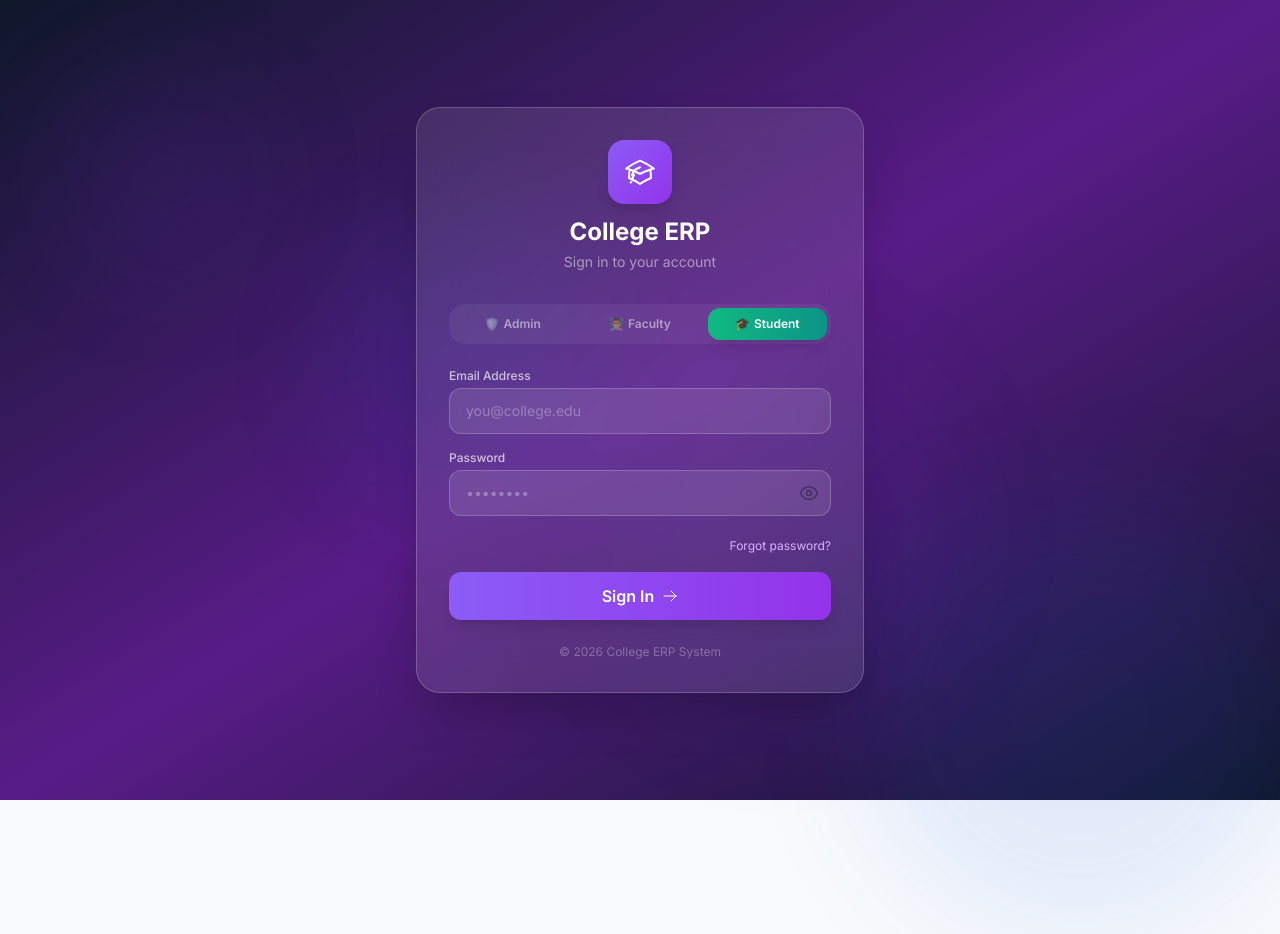
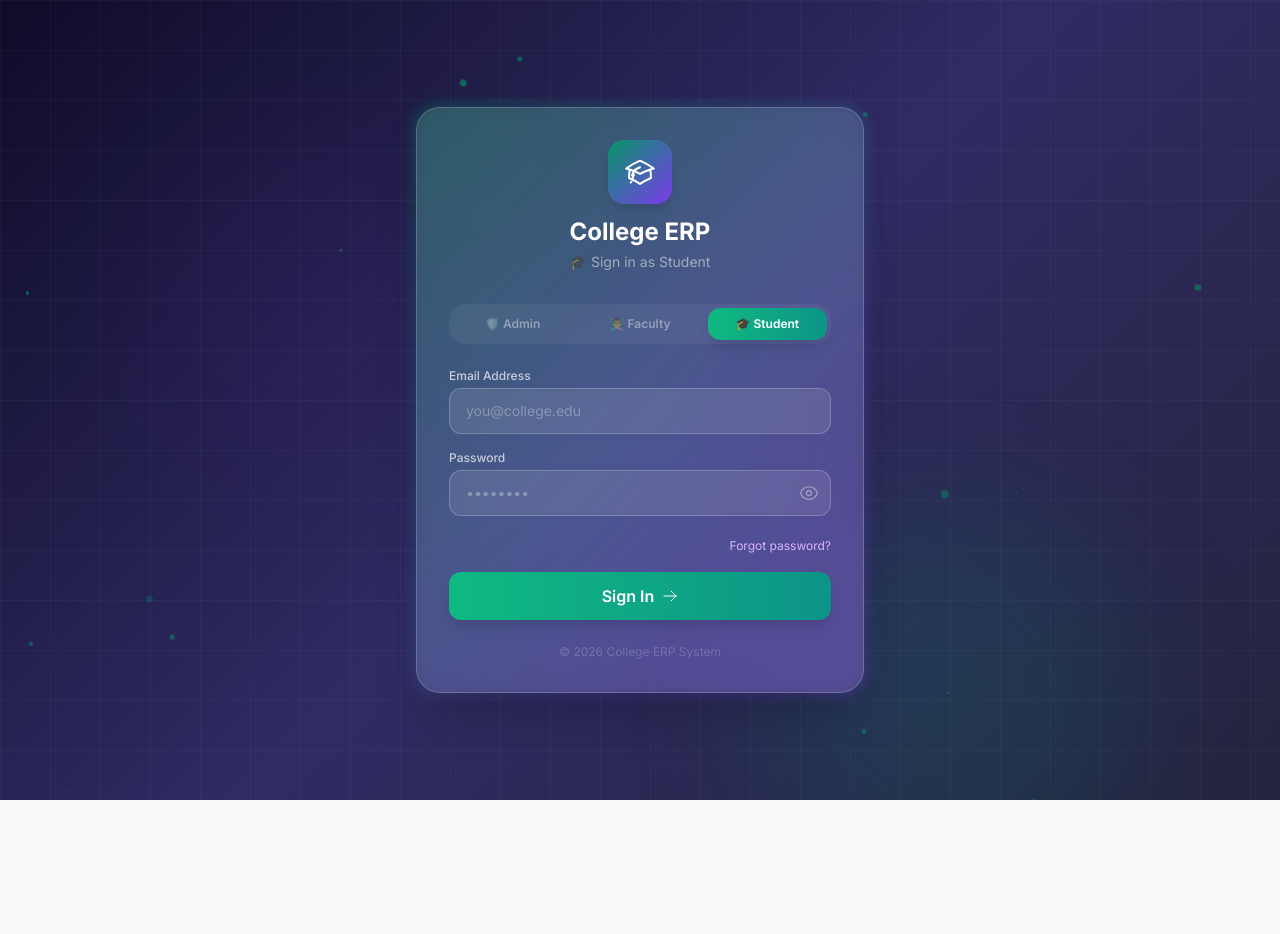
Before and after one commit to Azlan-Ul-Haque-git/college-erp-client, a React (Vite) app: page /login in a window 1280 px wide. After the commit the page ends 800 px from the top, so only its background shows below. Built offline with nearby package versions, Linux system fonts and the light colour scheme; no server answers.

Commit message:
advance login animation and index.html fix

```diff
--- a/index.html
+++ b/index.html
@@ -3,17 +3,47 @@
 
 <head>
   <meta charset="UTF-8" />
-  <meta name="viewport" content="width=device-width, initial-scale=1.0" />
-  <meta name="theme-color" content="#0f172a" media="(prefers-color-scheme: dark)">
-  <meta name="theme-color" content="#f8fafc" media="(prefers-color-scheme: light)">
+  <meta name="viewport" content="width=device-width, initial-scale=1.0, viewport-fit=cover" />
+  <meta name="theme-color" content="#0f172a" />
+  <meta name="apple-mobile-web-app-capable" content="yes" />
+  <meta name="apple-mobile-web-app-status-bar-style" content="black-translucent" />
+  <title>College ERP System</title>
+  <link rel="icon" type="image/svg+xml" href="/vite.svg" />
   <style>
+    * {
+      -webkit-tap-highlight-color: transparent;
+    }
+
     html,
+    body,
+    #root {
+      background-color: #0f172a;
+      overscroll-behavior: none;
+      overflow-x: hidden;
+      width: 100%;
+      min-height: 100vh;
+      margin: 0;
+      padding: 0;
+    }
+
     body {
-      background-color: #0f172a;
+      position: fixed;
+      width: 100%;
+      height: 100%;
+      overflow: hidden;
+    }
+
+    #root {
+      position: fixed;
+      top: 0;
+      left: 0;
+      right: 0;
+      bottom: 0;
+      overflow-y: auto;
+      overflow-x: hidden;
+      -webkit-overflow-scrolling: touch;
     }
   </style>
-  <title>College ERP System</title>
-  <link rel="icon" type="image/svg+xml" href="/vite.svg" />
 </head>
 
 <body>
--- a/src/pages/auth/Login.jsx
+++ b/src/pages/auth/Login.jsx
@@ -1,4 +1,4 @@
-import { useState } from "react";
+import { useState, useEffect } from "react";
 import { useNavigate } from "react-router-dom";
 import { motion, AnimatePresence } from "framer-motion";
 import { useAuth } from "../../context/AuthContext";
@@ -6,18 +6,30 @@ import toast from "react-hot-toast";
 import { AcademicCapIcon, EyeIcon, EyeSlashIcon, ArrowRightIcon } from "@heroicons/react/24/outline";
 
 const ROLES = [
-  { label: "Admin",   value: "admin",   color: "from-violet-500 to-purple-600", icon: "🛡️" },
-  { label: "Faculty", value: "faculty", color: "from-blue-500 to-cyan-600",     icon: "👨‍🏫" },
-  { label: "Student", value: "student", color: "from-emerald-500 to-teal-600",  icon: "🎓" },
+  { label: "Admin", value: "admin", color: "from-violet-500 to-purple-600", bg: "#7c3aed", icon: "🛡️" },
+  { label: "Faculty", value: "faculty", color: "from-blue-500 to-cyan-600", bg: "#2563eb", icon: "👨‍🏫" },
+  { label: "Student", value: "student", color: "from-emerald-500 to-teal-600", bg: "#059669", icon: "🎓" },
 ];
+
+const PARTICLES = Array.from({ length: 20 }, (_, i) => ({
+  id: i,
+  size: Math.random() * 6 + 2,
+  x: Math.random() * 100,
+  y: Math.random() * 100,
+  duration: Math.random() * 8 + 4,
+  delay: Math.random() * 4,
+}));
 
 export default function Login() {
   const { login } = useAuth();
   const navigate = useNavigate();
-  const [form, setForm] = useState({ email: "", password: "", id: "" });
+  const [form, setForm] = useState({ email: "", password: "" });
   const [showPass, setShowPass] = useState(false);
   const [loading, setLoading] = useState(false);
+  const [success, setSuccess] = useState(false);
   const [activeRole, setActiveRole] = useState("student");
+  const [focusedField, setFocusedField] = useState(null);
+  const activeRoleData = ROLES.find(r => r.value === activeRole);
 
   const handleSubmit = async (e) => {
     e.preventDefault();
@@ -25,78 +37,177 @@ export default function Login() {
     setLoading(true);
     try {
       const user = await login(form.email, form.password);
-      navigate(`/${user.role}/dashboard`);
+      setSuccess(true);
+      setTimeout(() => navigate(`/${user.role}/dashboard`), 1200);
     } catch (err) {
       toast.error(err.response?.data?.message || "Login failed");
-    } finally { setLoading(false); }
+      setLoading(false);
+    }
   };
 
   return (
-    <div className="min-h-screen bg-gradient-to-br from-slate-900 via-purple-900 to-slate-900 flex items-center justify-center p-4 overflow-hidden">
-      {[...Array(4)].map((_, i) => (
-        <motion.div key={i} className="absolute rounded-full opacity-10 blur-3xl pointer-events-none"
-          style={{ width: `${200+i*80}px`, height: `${200+i*80}px`, background: i%2===0?"#7c3aed":"#2563eb", top:`${10+i*18}%`, left:`${5+i*20}%` }}
-          animate={{ x:[0,30,0], y:[0,-20,0] }} transition={{ duration: 6+i, repeat: Infinity, ease:"easeInOut" }} />
+    <div className="min-h-screen flex items-center justify-center p-4 overflow-hidden relative"
+      style={{ background: "linear-gradient(135deg, #0f0c29, #302b63, #24243e)" }}>
+
+      {/* Animated gradient bg blobs */}
+      {ROLES.map((r, i) => (
+        <motion.div key={r.value} className="absolute rounded-full blur-3xl pointer-events-none"
+          style={{
+            width: 350, height: 350, background: r.bg, opacity: activeRole === r.value ? 0.15 : 0.04,
+            top: `${15 + i * 25}%`, left: `${10 + i * 25}%`
+          }}
+          animate={{ scale: activeRole === r.value ? [1, 1.2, 1] : 1, opacity: activeRole === r.value ? 0.15 : 0.04 }}
+          transition={{ duration: 2, repeat: activeRole === r.value ? Infinity : 0, ease: "easeInOut" }} />
       ))}
-      <motion.div initial={{ opacity:0, y:40, scale:0.95 }} animate={{ opacity:1, y:0, scale:1 }}
-        transition={{ duration:0.6 }} className="relative w-full max-w-md">
-        <div className="bg-white/10 backdrop-blur-xl border border-white/20 rounded-3xl p-8 shadow-2xl">
+
+      {/* Floating particles */}
+      {PARTICLES.map(p => (
+        <motion.div key={p.id} className="absolute rounded-full pointer-events-none"
+          style={{
+            width: p.size, height: p.size, left: `${p.x}%`, top: `${p.y}%`,
+            background: activeRoleData?.bg, opacity: 0.4
+          }}
+          animate={{ y: [-20, 20, -20], x: [-10, 10, -10], opacity: [0.2, 0.6, 0.2] }}
+          transition={{ duration: p.duration, delay: p.delay, repeat: Infinity, ease: "easeInOut" }} />
+      ))}
+
+      {/* Grid lines */}
+      <div className="absolute inset-0 pointer-events-none"
+        style={{
+          backgroundImage: "linear-gradient(rgba(255,255,255,0.03) 1px, transparent 1px), linear-gradient(90deg, rgba(255,255,255,0.03) 1px, transparent 1px)",
+          backgroundSize: "50px 50px"
+        }} />
+
+      <AnimatePresence mode="wait">
+        {success ? (
+          /* Success Screen */
+          <motion.div key="success" initial={{ scale: 0, opacity: 0 }} animate={{ scale: 1, opacity: 1 }}
+            exit={{ scale: 0, opacity: 0 }} className="flex flex-col items-center gap-4 z-10">
+            <motion.div initial={{ scale: 0 }} animate={{ scale: [0, 1.3, 1] }} transition={{ duration: 0.6 }}
+              className="w-24 h-24 rounded-full flex items-center justify-center text-5xl shadow-2xl"
+              style={{ background: `linear-gradient(135deg, ${activeRoleData?.bg}, #7c3aed)` }}>
+              ✅
+            </motion.div>
+            <motion.p initial={{ opacity: 0, y: 20 }} animate={{ opacity: 1, y: 0 }} transition={{ delay: 0.3 }}
+              className="text-white text-xl font-bold">Welcome back!</motion.p>
+            <motion.div initial={{ width: 0 }} animate={{ width: 200 }} transition={{ delay: 0.4, duration: 0.8 }}
+              className="h-1 rounded-full" style={{ background: activeRoleData?.bg }} />
+            <motion.p initial={{ opacity: 0 }} animate={{ opacity: 1 }} transition={{ delay: 0.5 }}
+              className="text-white/50 text-sm">Redirecting to dashboard...</motion.p>
+          </motion.div>
+        ) : (
+          /* Login Card */
+          <motion.div key="login" initial={{ opacity: 0, y: 60, scale: 0.9 }} animate={{ opacity: 1, y: 0, scale: 1 }}
+            exit={{ opacity: 0, y: -60, scale: 0.9 }} transition={{ duration: 0.7, type: "spring", damping: 20 }}
+            className="relative w-full max-w-md z-10">
+
+            {/* Glow border effect */}
+            <motion.div className="absolute -inset-0.5 rounded-3xl blur opacity-50"
+              style={{ background: `linear-gradient(135deg, ${activeRoleData?.bg}, #7c3aed)` }}
+              animate={{ opacity: [0.3, 0.6, 0.3] }} transition={{ duration: 2, repeat: Infinity }} />
+
+            <div className="relative bg-white/10 backdrop-blur-xl border border-white/20 rounded-3xl p-8 shadow-2xl">
+
+              {/* Logo */}
               <div className="flex flex-col items-center mb-8">
-            <motion.div whileHover={{ rotate:360 }} transition={{ duration:0.8 }}
-              className="w-16 h-16 bg-gradient-to-br from-violet-500 to-purple-600 rounded-2xl flex items-center justify-center mb-3 shadow-lg">
+                <motion.div whileHover={{ rotate: 360, scale: 1.1 }} transition={{ duration: 0.8 }}
+                  className="w-16 h-16 rounded-2xl flex items-center justify-center mb-3 shadow-lg"
+                  style={{ background: `linear-gradient(135deg, ${activeRoleData?.bg}, #7c3aed)` }}>
                   <AcademicCapIcon className="w-8 h-8 text-white" />
                 </motion.div>
-            <h1 className="text-2xl font-bold text-white">College ERP</h1>
-            <p className="text-white/50 text-sm mt-1">Sign in to your account</p>
+                <motion.h1 key={activeRole} initial={{ opacity: 0, y: -10 }} animate={{ opacity: 1, y: 0 }}
+                  className="text-2xl font-bold text-white">College ERP</motion.h1>
+                <motion.p key={activeRole + "sub"} initial={{ opacity: 0 }} animate={{ opacity: 1 }}
+                  className="text-white/50 text-sm mt-1">{activeRoleData?.icon} Sign in as {activeRoleData?.label}</motion.p>
               </div>
+
+              {/* Role Tabs */}
               <div className="flex gap-2 mb-6 bg-white/5 p-1 rounded-2xl">
                 {ROLES.map(r => (
-              <motion.button key={r.value} whileTap={{ scale:0.95 }} onClick={() => setActiveRole(r.value)}
-                className={`flex-1 py-2 rounded-xl text-xs font-semibold transition-all duration-300 ${activeRole===r.value ? `bg-gradient-to-r ${r.color} text-white shadow-lg` : "text-white/50 hover:text-white"}`}>
-                <span className="mr-1">{r.icon}</span>{r.label}
+                  <motion.button key={r.value} whileTap={{ scale: 0.92 }} onClick={() => setActiveRole(r.value)}
+                    className={`flex-1 py-2 rounded-xl text-xs font-semibold transition-all duration-300 relative overflow-hidden ${activeRole === r.value ? "text-white shadow-lg" : "text-white/40 hover:text-white/70"}`}>
+                    {activeRole === r.value && (
+                      <motion.div layoutId="roleTab" className={`absolute inset-0 bg-gradient-to-r ${r.color} rounded-xl`}
+                        transition={{ type: "spring", damping: 20 }} />
+                    )}
+                    <span className="relative z-10">{r.icon} {r.label}</span>
                   </motion.button>
                 ))}
               </div>
+
+              {/* Form */}
               <form onSubmit={handleSubmit} className="space-y-4">
-            <div>
+                {/* Email */}
+                <motion.div animate={{ scale: focusedField === "email" ? 1.01 : 1 }} transition={{ duration: 0.2 }}>
                   <label className="text-white/70 text-xs font-medium mb-1 block">Email Address</label>
+                  <div className="relative">
                     <input name="email" type="email" placeholder="you@college.edu" value={form.email}
-                onChange={e => setForm(p=>({...p, email:e.target.value}))}
+                      onChange={e => setForm(p => ({ ...p, email: e.target.value }))}
+                      onFocus={() => setFocusedField("email")} onBlur={() => setFocusedField(null)}
                       className="w-full bg-white/10 border border-white/20 text-white placeholder-white/30 rounded-xl px-4 py-3 text-sm focus:outline-none focus:border-purple-400 focus:ring-1 focus:ring-purple-400 transition" />
+                    {focusedField === "email" && (
+                      <motion.div initial={{ scaleX: 0 }} animate={{ scaleX: 1 }}
+                        className="absolute bottom-0 left-0 right-0 h-0.5 rounded-full"
+                        style={{ background: activeRoleData?.bg }} />
+                    )}
                   </div>
-            <div>
+                </motion.div>
+
+                {/* Password */}
+                <motion.div animate={{ scale: focusedField === "password" ? 1.01 : 1 }} transition={{ duration: 0.2 }}>
                   <label className="text-white/70 text-xs font-medium mb-1 block">Password</label>
                   <div className="relative">
-                <input name="password" type={showPass?"text":"password"} placeholder="••••••••" value={form.password}
-                  onChange={e => setForm(p=>({...p, password:e.target.value}))}
+                    <input name="password" type={showPass ? "text" : "password"} placeholder="••••••••" value={form.password}
+                      onChange={e => setForm(p => ({ ...p, password: e.target.value }))}
+                      onFocus={() => setFocusedField("password")} onBlur={() => setFocusedField(null)}
                       className="w-full bg-white/10 border border-white/20 text-white placeholder-white/30 rounded-xl px-4 py-3 pr-12 text-sm focus:outline-none focus:border-purple-400 focus:ring-1 focus:ring-purple-400 transition" />
-                <button type="button" onClick={() => setShowPass(p=>!p)} className="absolute right-3 top-1/2 -translate-y-1/2 text-black/40 hover:text-black transition">
+                    <button type="button" onClick={() => setShowPass(p => !p)}
+                      className="absolute right-3 top-1/2 -translate-y-1/2 text-white/40 hover:text-white transition">
                       {showPass ? <EyeSlashIcon className="w-5 h-5" /> : <EyeIcon className="w-5 h-5" />}
                     </button>
+                    {focusedField === "password" && (
+                      <motion.div initial={{ scaleX: 0 }} animate={{ scaleX: 1 }}
+                        className="absolute bottom-0 left-0 right-0 h-0.5 rounded-full"
+                        style={{ background: activeRoleData?.bg }} />
+                    )}
                   </div>
-            </div>
+                </motion.div>
+
                 <div className="text-right">
-              <button type="button" onClick={() => navigate("/forgot-password")} className="text-purple-300 text-xs hover:text-purple-200 transition">
+                  <button type="button" onClick={() => navigate("/forgot-password")}
+                    className="text-purple-300 text-xs hover:text-purple-200 transition">
                     Forgot password?
                   </button>
                 </div>
-            <motion.button type="submit" whileHover={{ scale:1.02 }} whileTap={{ scale:0.98 }} disabled={loading}
-              className="w-full bg-gradient-to-r from-violet-500 to-purple-600 text-white font-semibold py-3 rounded-xl flex items-center justify-center gap-2 shadow-lg hover:shadow-purple-500/30 transition-all disabled:opacity-60">
+
+                {/* Submit */}
+                <motion.button type="submit" whileHover={{ scale: 1.02, boxShadow: `0 0 30px ${activeRoleData?.bg}60` }}
+                  whileTap={{ scale: 0.97 }} disabled={loading}
+                  className={`w-full bg-gradient-to-r ${activeRoleData?.color} text-white font-semibold py-3 rounded-xl flex items-center justify-center gap-2 shadow-lg transition-all disabled:opacity-60 relative overflow-hidden`}>
+                  <motion.div className="absolute inset-0 bg-white/20"
+                    initial={{ x: "-100%" }} whileHover={{ x: "100%" }} transition={{ duration: 0.5 }} />
                   <AnimatePresence mode="wait">
                     {loading ? (
-                  <motion.div key="l" initial={{opacity:0}} animate={{opacity:1}} exit={{opacity:0}}
-                    className="w-5 h-5 border-2 border-white/30 border-t-white rounded-full animate-spin" />
+                      <motion.div key="l" initial={{ opacity: 0 }} animate={{ opacity: 1 }} exit={{ opacity: 0 }}
+                        className="flex items-center gap-2">
+                        <div className="w-5 h-5 border-2 border-white/30 border-t-white rounded-full animate-spin" />
+                        Signing in...
+                      </motion.div>
                     ) : (
-                  <motion.span key="t" initial={{opacity:0}} animate={{opacity:1}} exit={{opacity:0}} className="flex items-center gap-2">
+                      <motion.span key="t" initial={{ opacity: 0 }} animate={{ opacity: 1 }} exit={{ opacity: 0 }}
+                        className="flex items-center gap-2 relative z-10">
                         Sign In <ArrowRightIcon className="w-4 h-4" />
                       </motion.span>
                     )}
                   </AnimatePresence>
                 </motion.button>
               </form>
-          <p className="text-center text-white/30 text-xs mt-6">© 2026 College ERP System</p>
+
+              <p className="text-center text-white/20 text-xs mt-6">© 2026 College ERP System</p>
             </div>
           </motion.div>
+        )}
+      </AnimatePresence>
     </div>
   );
 }
```
Lines whose indentation alone changed are shown as unchanged.
